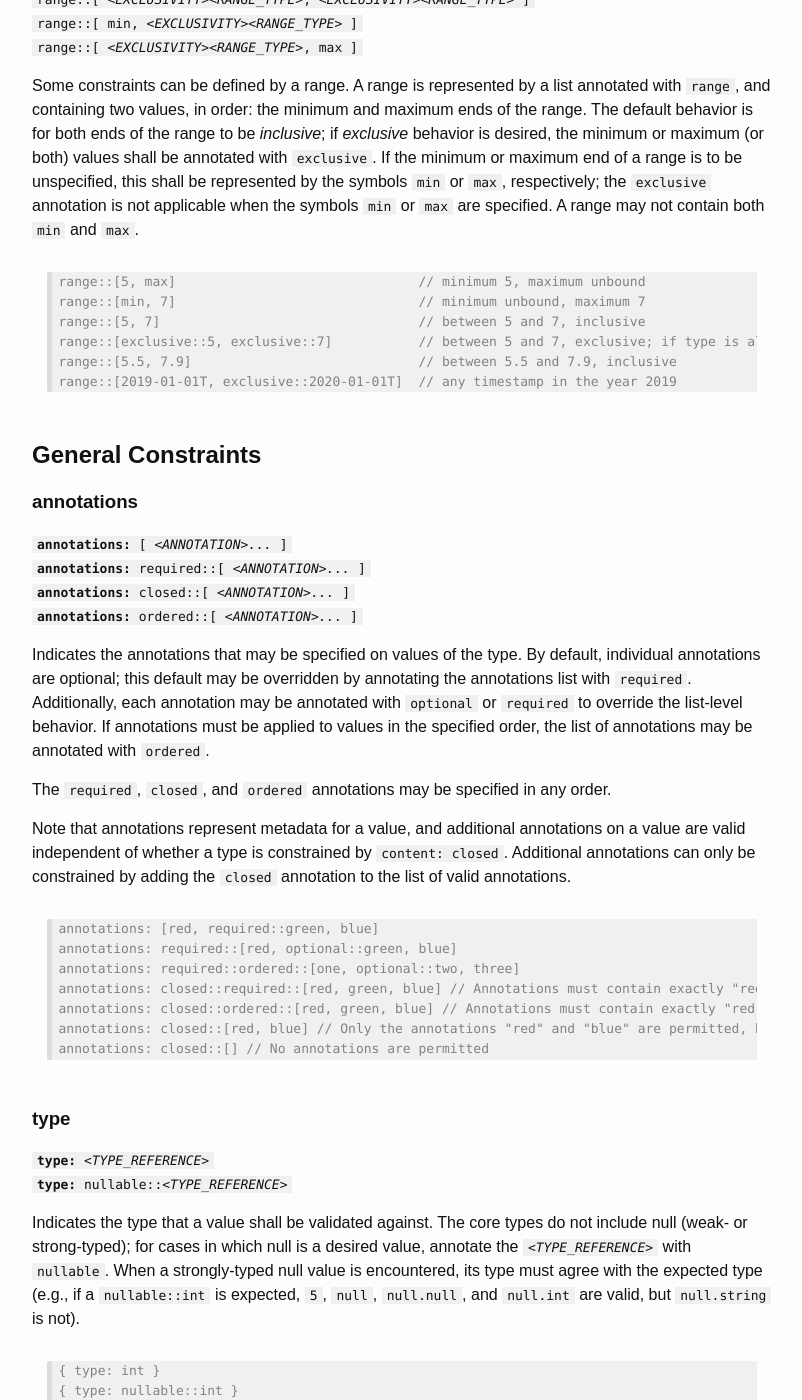
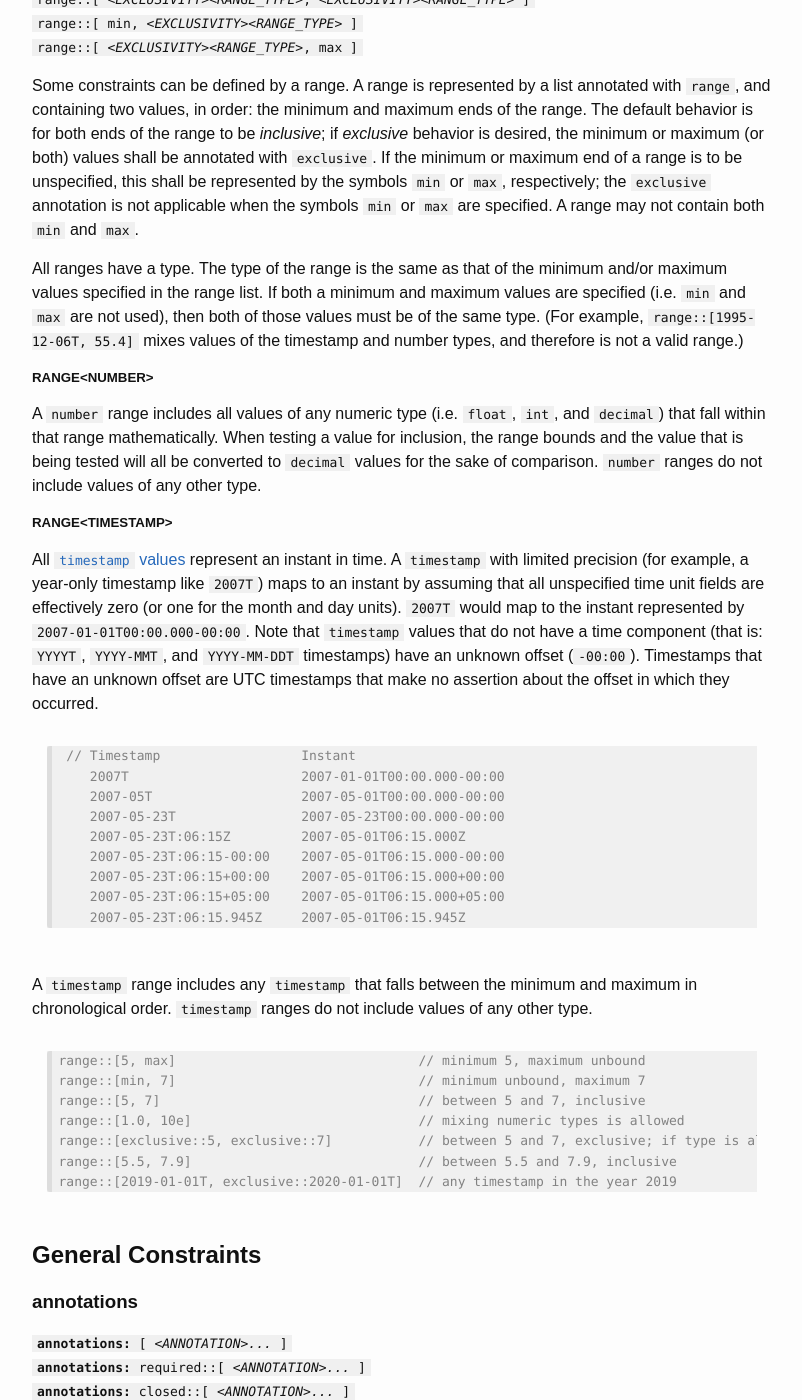
Before and after one commit to amazon-ion/ion-schema, a Jekyll site: the page built from docs/spec.md, in a window 1280 px wide and 1400 px high, scrolled down 5081 px. Shown: the whole window, without its empty margins (238-1040 px from the left). Built offline with Jekyll 4.4.1, drawn with Linux system fonts in a browser that asks for light colours; some of the changed text lies outside the part shown.

Commit message:
adds changes for value order of timestamp and number ranges (#34)
* Changes the ranges section to explain on different numeric types allowed within a number range. e.g. int, float, decimal,.. allowed within a number range
* Changes the valid values value section to include <RANGE<TIMESTAMP>> to specify timestamp ranges are allowed for valid values.
* Adds description and examples for timestamp ranges

````diff
--- a/docs/spec.md
+++ b/docs/spec.md
@@ -273,10 +273,47 @@ be represented by the symbols `min` or `max`, respectively; the `exclusive`
 annotation is not applicable when the symbols `min` or `max` are specified.
 A range may not contain both `min` and `max`.
 
+All ranges have a type. The type of the range is the same as that of the minimum and/or maximum values specified
+in the range list. If both a minimum and maximum values are specified (i.e. `min` and `max` are not used), then both of
+those values must be of the same type. (For example, `range::[1995-12-06T, 55.4]` mixes values of the timestamp and
+number types, and therefore is not a valid range.)
+
+##### RANGE&lt;NUMBER&gt;
+
+A `number` range includes all values of any numeric type (i.e. `float`, `int`, and `decimal`) that fall within that range mathematically.
+When testing a value for inclusion, the range bounds and the value that is being tested will all be converted to
+`decimal` values for the sake of comparison. `number` ranges do not include values of any other type.
+
+##### RANGE&lt;TIMESTAMP&gt;
+
+All [`timestamp` values](https://amzn.github.io/ion-docs/docs/spec.html#timestamp) represent an instant in time.
+A `timestamp` with limited precision (for example, a year-only timestamp like `2007T`) maps to an instant by assuming
+that all unspecified time unit fields are effectively zero (or one for the month and
+day units). `2007T` would map to the instant represented by `2007-01-01T00:00.000-00:00`.
+Note that `timestamp` values that do not have a time component (that is: `YYYYT`, `YYYY-MMT`, and `YYYY-MM-DDT`
+timestamps) have an unknown offset (`-00:00`). Timestamps that have an unknown offset are UTC timestamps that
+make no assertion about the offset in which they occurred.
+
+> ```
+>  // Timestamp                  Instant
+>     2007T                      2007-01-01T00:00.000-00:00
+>     2007-05T                   2007-05-01T00:00.000-00:00
+>     2007-05-23T                2007-05-23T00:00.000-00:00
+>     2007-05-23T:06:15Z         2007-05-01T06:15.000Z
+>     2007-05-23T:06:15-00:00    2007-05-01T06:15.000-00:00
+>     2007-05-23T:06:15+00:00    2007-05-01T06:15.000+00:00
+>     2007-05-23T:06:15+05:00    2007-05-01T06:15.000+05:00
+>     2007-05-23T:06:15.945Z     2007-05-01T06:15.945Z
+> ```
+
+A `timestamp` range includes any `timestamp` that falls between the minimum and maximum in chronological order.
+`timestamp` ranges do not include values of any other type.
+
 > ```
 > range::[5, max]                               // minimum 5, maximum unbound
 > range::[min, 7]                               // minimum unbound, maximum 7
 > range::[5, 7]                                 // between 5 and 7, inclusive
+> range::[1.0, 10e]                             // mixing numeric types is allowed
 > range::[exclusive::5, exclusive::7]           // between 5 and 7, exclusive; if type is also constrained to be an int, only 6 is allowed
 > range::[5.5, 7.9]                             // between 5.5 and 7.9, inclusive
 > range::[2019-01-01T, exclusive::2020-01-01T]  // any timestamp in the year 2019
@@ -338,7 +375,8 @@ expected, `5`, `null`, `null.null`, and `null.int` are valid, but
 ### valid_values
 
 <code><b>valid_values:</b> [ <i>&lt;VALUE&gt;...</i> ]</code><br/>
-<code><b>valid_values:</b> <i>&lt;RANGE&lt;NUMBER&gt;&gt;</i></code>
+<code><b>valid_values:</b> <i>&lt;RANGE&lt;NUMBER&gt;&gt;</i></code><br/>
+<code><b>valid_values:</b> <i>&lt;RANGE&lt;TIMESTAMP&gt;&gt;</i></code>
 
 A list of acceptable, non-annotated values;  any values not present
 in the list are invalid. Whether a particular value matches
````
